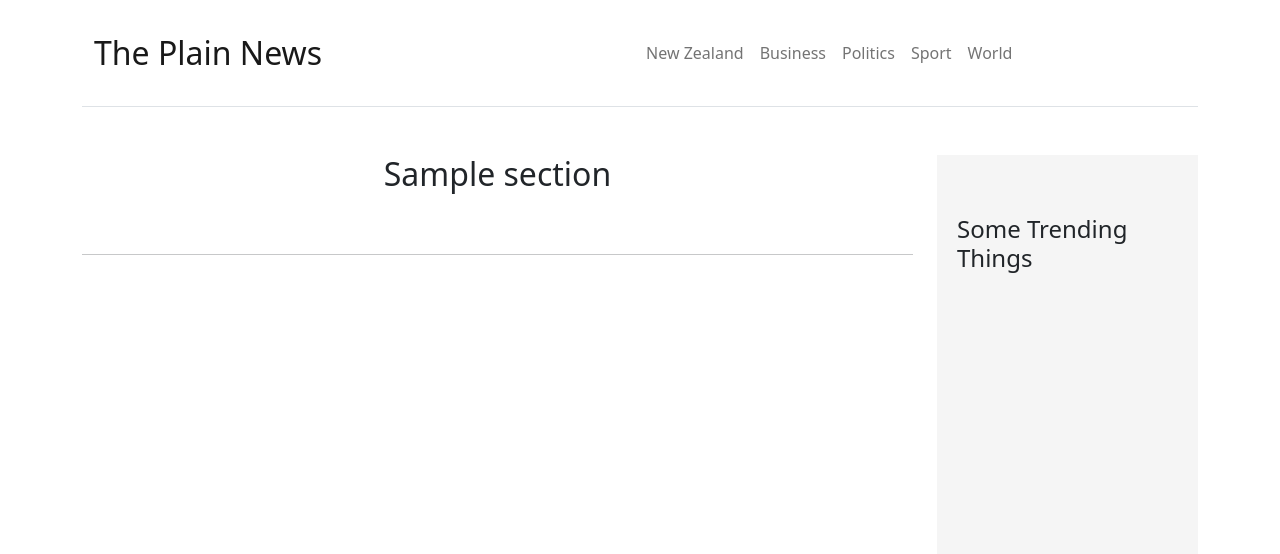
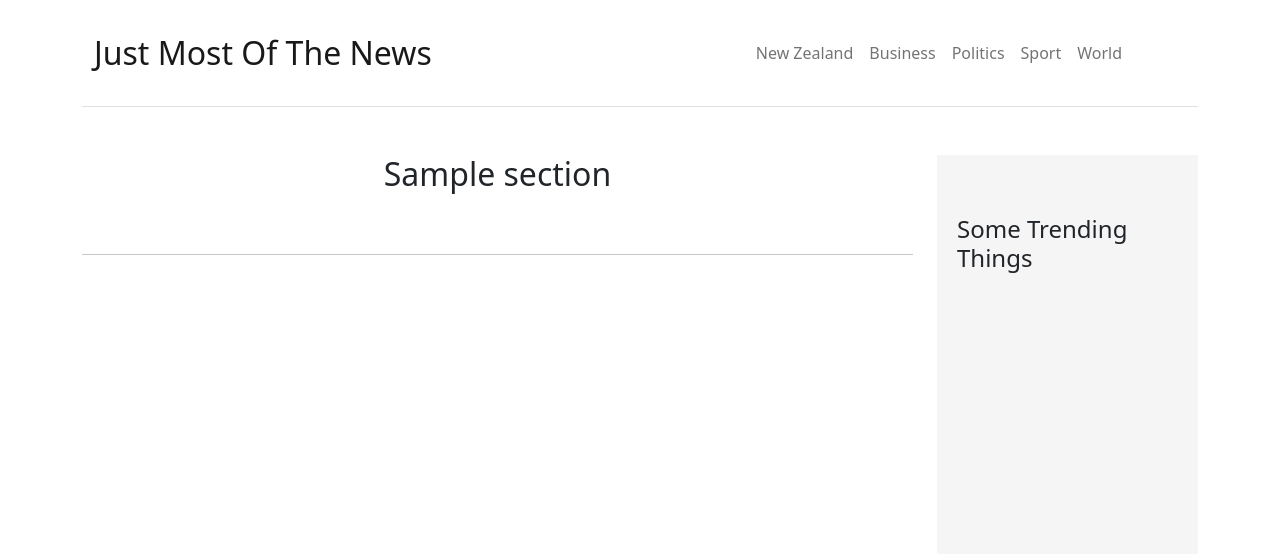
Before and after one commit to spudooli/all-the-news, a Flask app: template news/templates/index.html in a window 1280 px wide. Shown: the top 554 px of the page. Run offline with Flask 2, Linux system fonts and the light colour scheme; the template is opened without the code that fills it: most values are stand-ins (such as "Sample title", 1, 10 or a date in 2020); data that the repository does not hold is empty.

Commit message:
A title change

```diff
--- a/news/templates/base.html
+++ b/news/templates/base.html
@@ -48,7 +48,7 @@ height="0" width="0" style="display:none;visibility:hidden"></iframe></noscript>
     <header class="d-flex flex-wrap  py-3 mb-4 border-bottom">
       <nav class="navbar navbar-expand-lg navbar-light">
         <div class="container-fluid">
-          <a class="navbar-brand" href="/">The Plain News</a>
+          <a class="navbar-brand" href="/">Just Most Of The News</a>
           <button class="navbar-toggler" type="button" data-bs-toggle="collapse" data-bs-target="#navbarTogglerDemo02" aria-controls="navbarTogglerDemo02" aria-expanded="false" aria-label="Toggle navigation">
             <span class="navbar-toggler-icon"></span>
           </button>
--- a/news/templates/index.html
+++ b/news/templates/index.html
@@ -9,7 +9,7 @@
             <h2 class="section">{% block title %} {{ section }} {% endblock %}</h2>
 
             {% for clusterid, items in item1 | sort(attribute='clustercount') | groupby("clusterid")  %}
-            {% for item in items  %}
+            {% for item in items | sort(attribute='clustercount') %}
 
                     {% if loop.index == 1 %}
                     <div data-sort="{{ item.clustercount }}">
```
